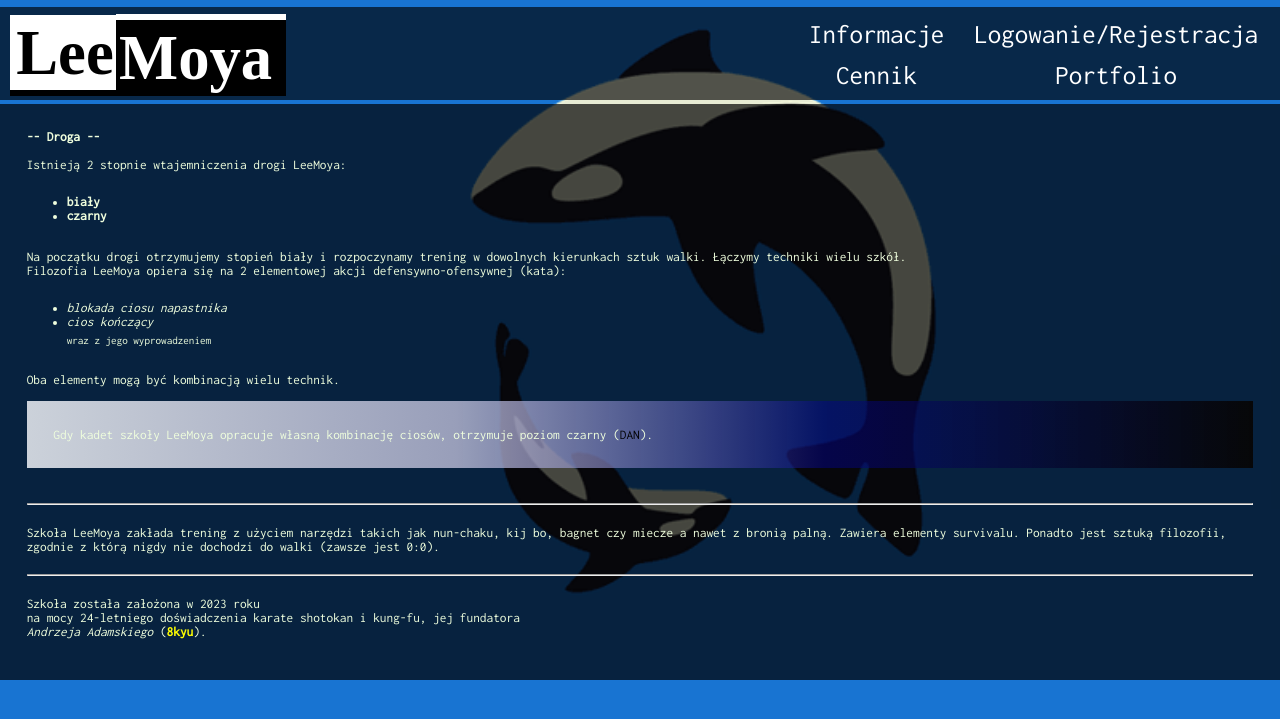
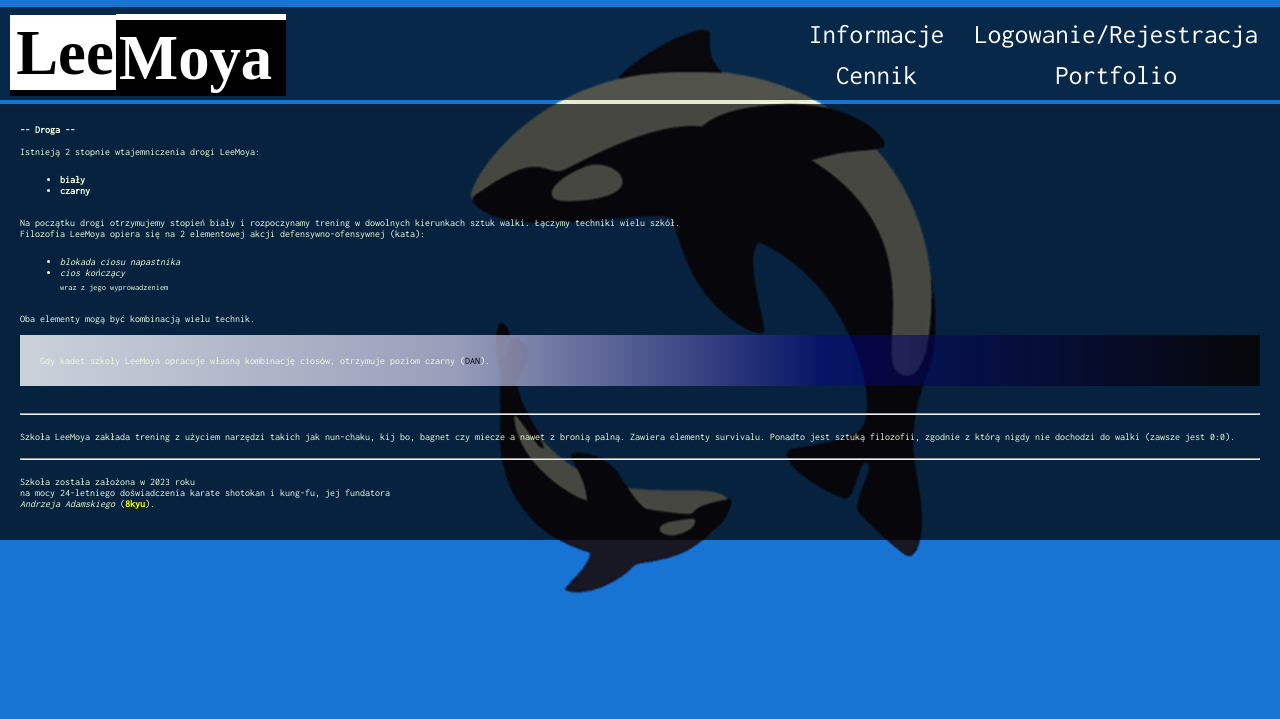
Before and after one commit to Vicky347/ngcssid-71395931, a PHP site: page / in a window 1280 px wide. Shown: the top 719 px of the page. Run offline with PHP 8.4, Linux system fonts and the light colour scheme; some web fonts are replaced.

Commit message:
Add files via upload

```diff
--- a/hthead.php
+++ b/hthead.php
@@ -42,7 +42,7 @@ filter: progid:DXImageTransform.Microsoft.gradient(startColorstr="#fcfcff",endCo
 	    font-size:1.3em;
 	}
 	div {
-	    font-size:10pt;
+	    font-size:10px;
 	}
 </style>
 </head>
--- a/index.php
+++ b/index.php
@@ -5,7 +5,7 @@
    <?php
    include("header.php");
    ?>
-        <div style="font-family: 'Inconsolata', cursive; font-size:10pt; background:rgba(0,0,0, 0.7); padding:2em; margin-top:97px;">
+        <div style="font-family: 'Inconsolata', cursive; font-size:10px; background:rgba(0,0,0, 0.7); padding:2em; margin-top:97px;">
 	<b>-- Droga --</b>
 	<br>
 	<br>
```
